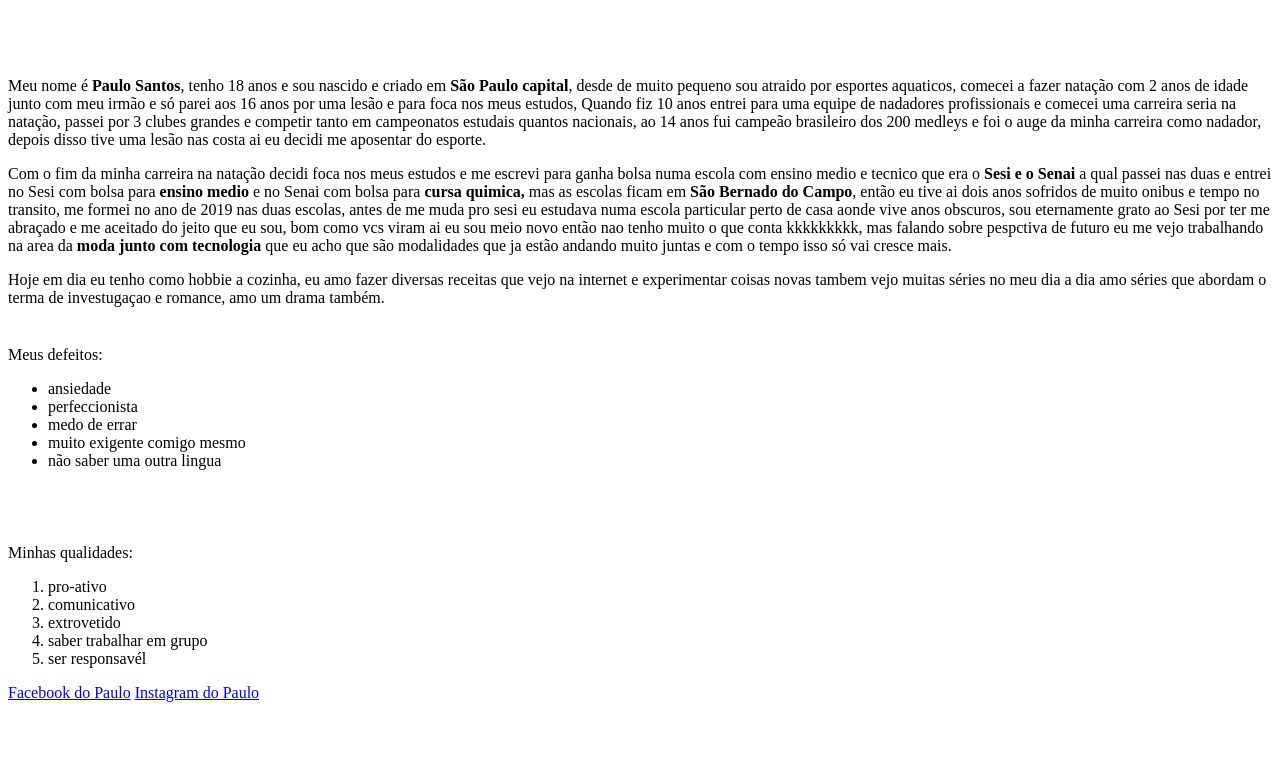
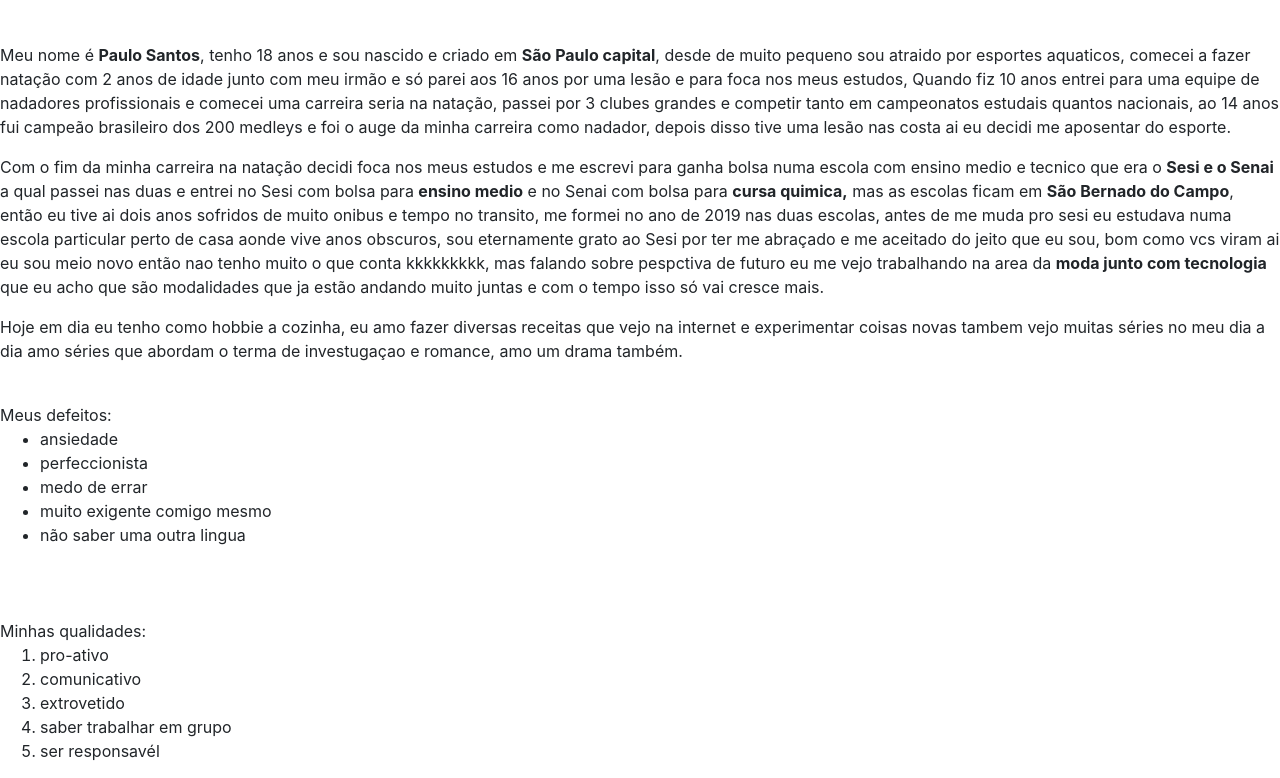
Before and after one commit to paulovitr/minha-pagina, a plain HTML site: page index.html in a window 1280 px wide. Shown: the part 335-1113 px from the top of the page. Before the commit the page ends 1045 px from the top, so only its background shows below. Drawn offline with nearby package versions, Linux system fonts and the light colour scheme.

Commit message:
adicionei bootstrap

```diff
--- a/index.html
+++ b/index.html
@@ -2,6 +2,7 @@
 <html>
         <head>
               <title> Paulo Santos, 18 anos, rainha dos faixas pretas</title>
+              <link rel="stylesheet" href="https://stackpath.bootstrapcdn.com/bootstrap/4.5.0/css/bootstrap.min.css" integrity="sha384-9aIt2nRpC12Uk9gS9baDl411NQApFmC26EwAOH8WgZl5MYYxFfc+NcPb1dKGj7Sk" crossorigin="anonymous">
         </head>
         <body>
 <img src="paulo.jpg" width="250" height="250">
```
